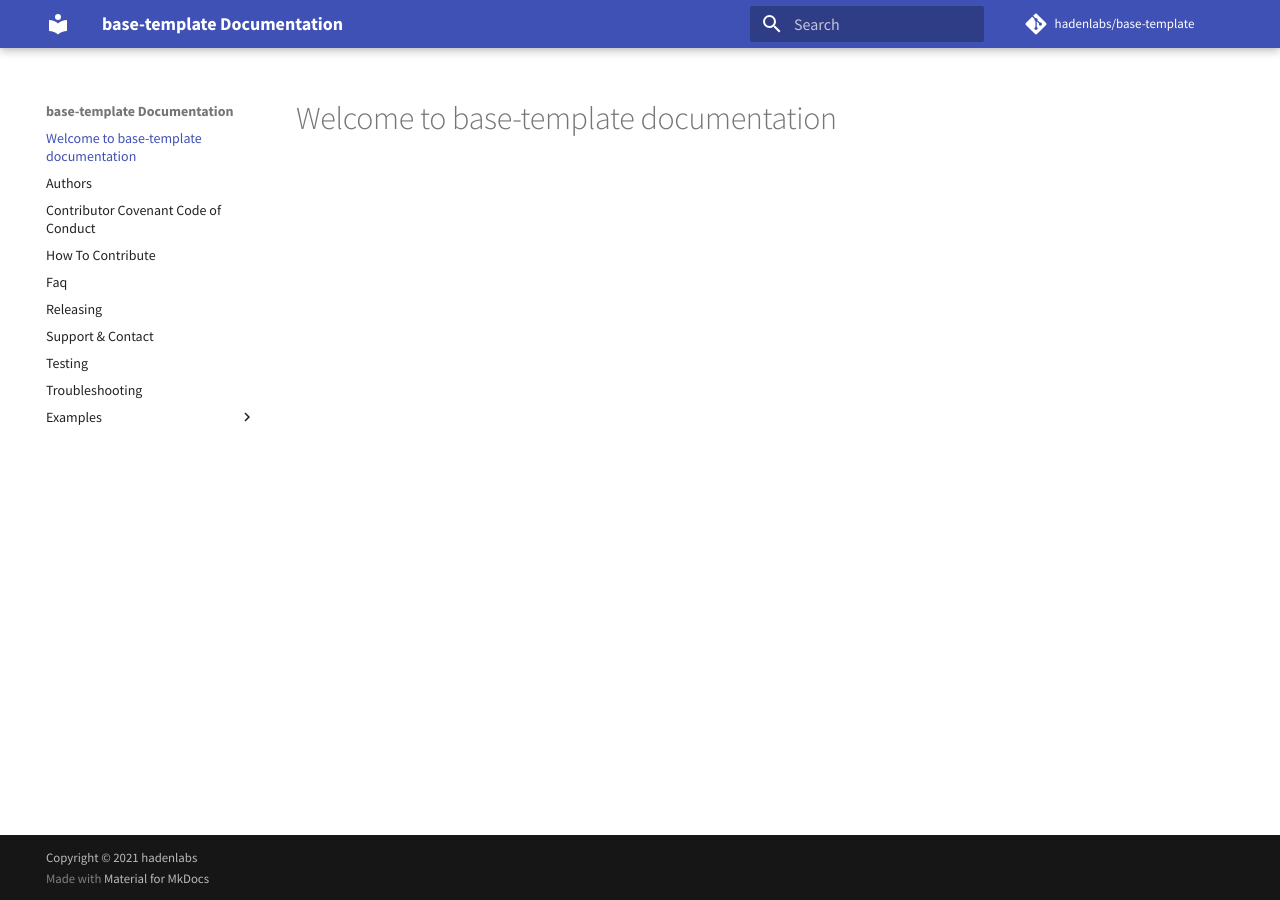
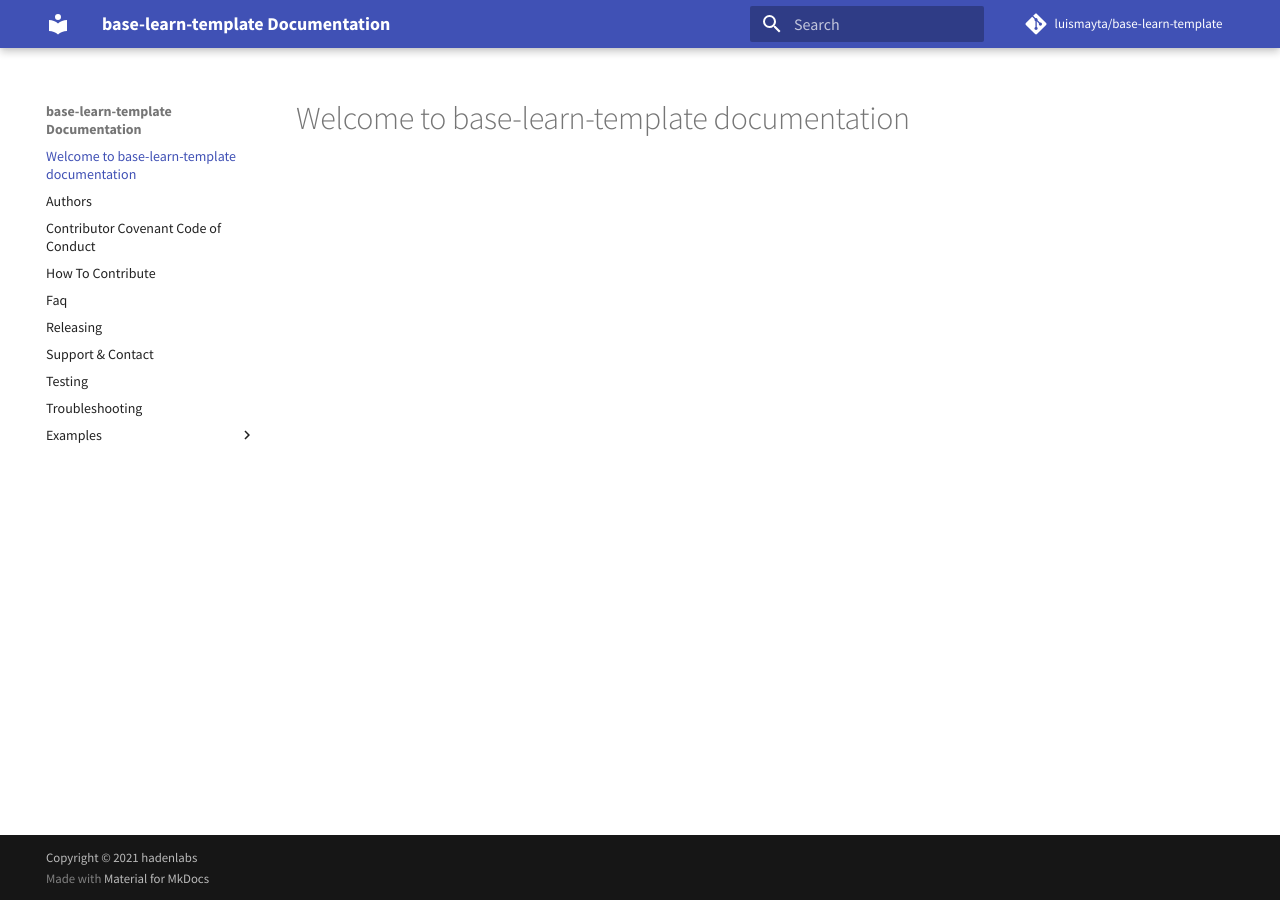
Before and after one commit to luismayta/base-learn-template, an MkDocs documentation site: the page built from docs/index.md, in a window 1280 px wide. Built offline with MkDocs 1.6.1 and Material for MkDocs 9.7.7, drawn with Linux system fonts in a browser that asks for light colours; comment, search, counter and statistics services are not loaded.

Commit message:
refactor: name project to actual (#2)

```diff
--- a/.tmuxinator.yml
+++ b/.tmuxinator.yml
@@ -1,5 +1,5 @@
-# ~/.tmuxinator/base-template.yml
-name: base-template
+# ~/.tmuxinator/base-learn-template.yml
+name: base-learn-template
 root: ./
 # Optional tmux socket
 # socket_name: foo
@@ -25,7 +25,7 @@ on_project_start: make environment
 # on_project_stop: make docker.down
 
 # Runs in each window and pane before window/pane specific commands. Useful for setting up interpreter versions.
-# pre_window: eval $(env-secrets bw github.com/hadenlabs/base-template)
+# pre_window: eval $(env-secrets bw github.com/luismayta/base-learn-template)
 # Pass command line options to tmux. Useful for specifying a different tmux.conf.
 # tmux_options: -f ~/.tmux.mac.conf
 
--- a/docs/index.md
+++ b/docs/index.md
@@ -1 +1 @@
-# Welcome to base-template documentation
+# Welcome to base-learn-template documentation
--- a/docs/releasing.md
+++ b/docs/releasing.md
@@ -2,7 +2,7 @@
 
 ## Bump a new version
 
-Make a new version of base-template in the following steps:
+Make a new version of base-learn-template in the following steps:
 
 - Make sure everything is commit to github.com.
 - Update `CHANGELOG.md` with the next version.
--- a/mkdocs.yml
+++ b/mkdocs.yml
@@ -1,4 +1,4 @@
-site_name: base-template Documentation
+site_name: base-learn-template Documentation
 theme: 'material'
 markdown_extensions:
   - toc:
@@ -15,8 +15,8 @@ extra:
   font:
     text: 'Source Sans Pro'
 
-repo_name: 'hadenlabs/base-template'
-repo_url: 'https://github.com/hadenlabs/base-template'
+repo_name: 'luismayta/base-learn-template'
+repo_url: 'https://github.com/luismayta/base-learn-template'
 copyright: 'Copyright © 2021 <a href="https://hadenlabs.com">hadenlabs</a>'
 
 google_analytics:
```
Also changed, not shown: README.md (+8 -8 lines), docs/contributing.md (+4 -4 lines), 3 other files.
